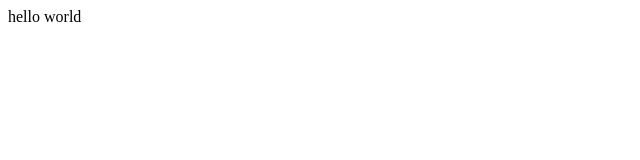
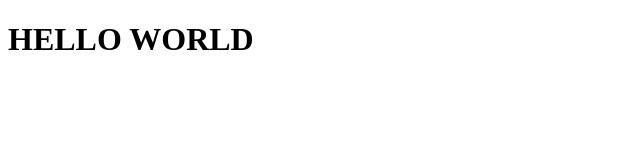
Before and after one commit to BABARSHAH786/HTML, a plain HTML site: page index.html in a window 1280 px wide. Shown: the whole page, without its empty margins (0-640 px from the left). Drawn offline with Linux system fonts and the light colour scheme.

Commit message:
add name in html file

```diff
--- a/index.html
+++ b/index.html
@@ -6,6 +6,8 @@
     <title>Document</title>
 </head>
 <body>
-    hello world
+<h1>
+HELLO WORLD
+</h1>
 </body>
 </html>
```
